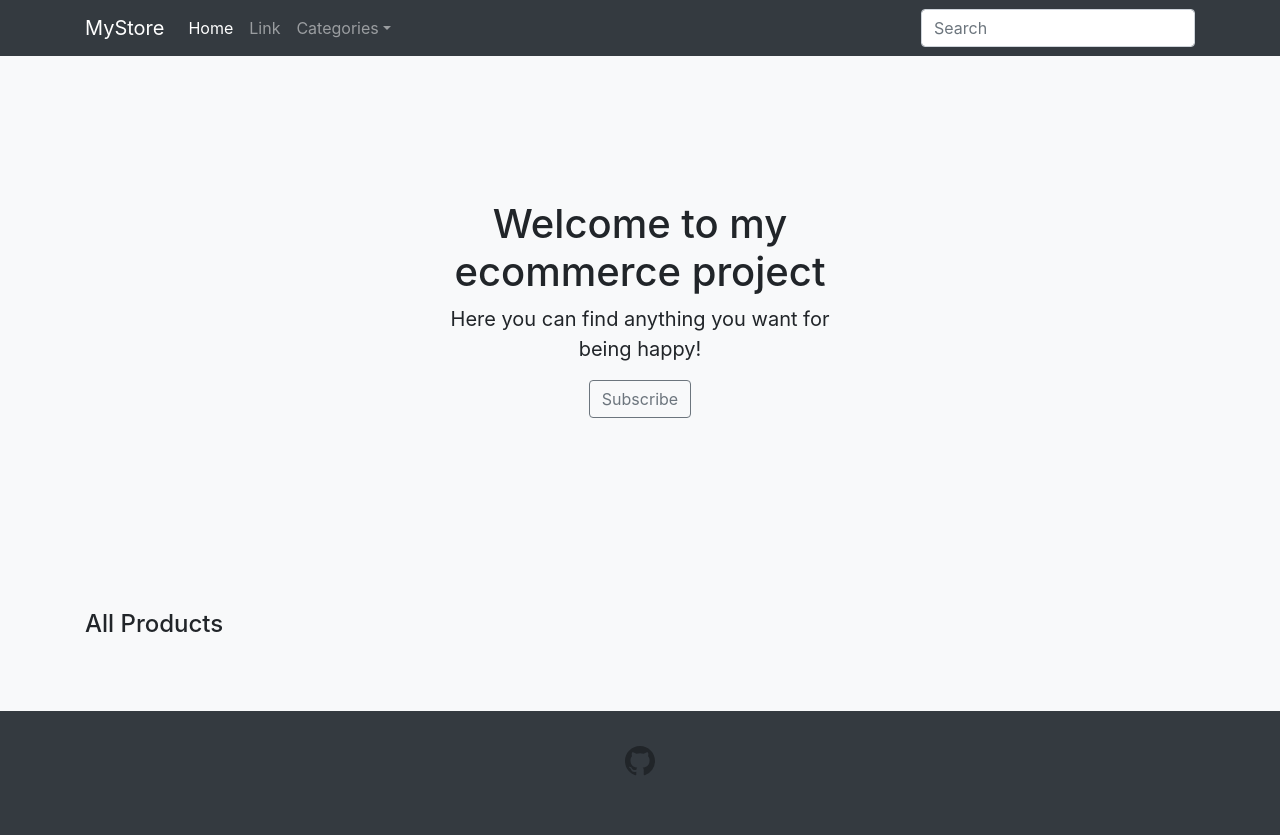
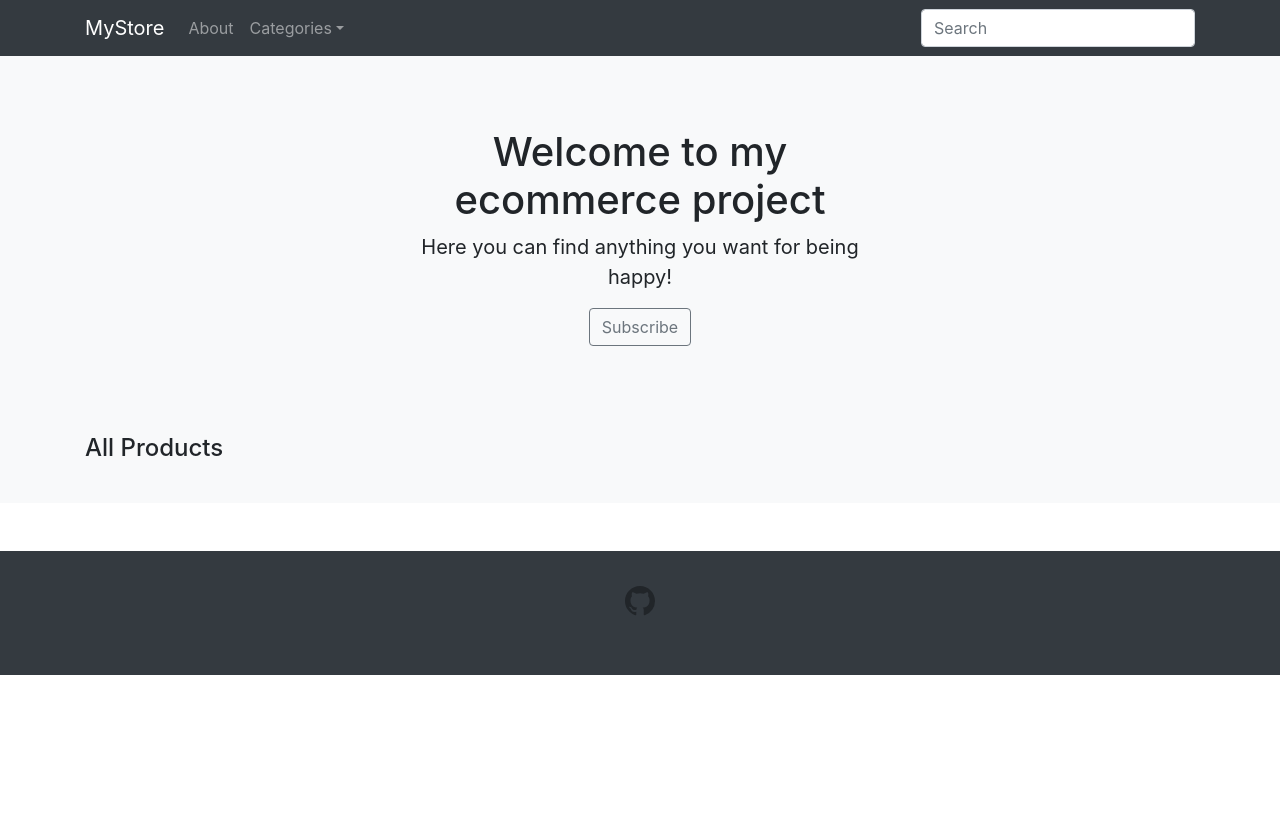
Before and after one commit to AdamRashi/ecommerce_store, a Django app: page / in a window 1280 px wide. After the commit the page ends 675 px from the top, so only its background shows below. Run offline with Django 4.2, Linux system fonts and the light colour scheme; data that the repository does not hold is empty.

Commit message:
Code refactored

```diff
--- a/core/settings.py
+++ b/core/settings.py
@@ -1,6 +1,5 @@
 import os
 from pathlib import Path
-
 
 BASE_DIR = Path(__file__).resolve().parent.parent
 
@@ -43,7 +42,7 @@ TEMPLATES = [
                 'django.template.context_processors.request',
                 'django.contrib.auth.context_processors.auth',
                 'django.contrib.messages.context_processors.messages',
-                'store.views.categories',
+                'store.context_processors.categories',
             ],
         },
     },
--- /dev/null
+++ b/requirements.txt
@@ -0,0 +1,6 @@
+asgiref==3.5.2
+coverage==6.4.4
+Django==4.1
+Pillow==9.2.0
+sqlparse==0.4.2
+tzdata==2022.2
--- /dev/null
+++ b/setup.cfg
@@ -0,0 +1,2 @@
+[flake8]
+exclude = .git,*migrations*,*venv*
--- a/store/admin.py
+++ b/store/admin.py
@@ -1,12 +1,13 @@
 from django.contrib import admin
 
+from .models import Category, Product
 
-from .models import Category, Product
 
 @admin.register(Category)
 class CategoryAdmin(admin.ModelAdmin):
     list_display = ['name', 'slug']
     prepopulated_fields = {'slug': ('name',)}
+
 
 @admin.register(Product)
 class ProductAdmin(admin.ModelAdmin):
--- /dev/null
+++ b/store/context_processors.py
@@ -0,0 +1,7 @@
+from .models import Category
+
+
+def categories(request):
+    return {
+        'categories': Category.objects.all(),
+    }
--- a/store/urls.py
+++ b/store/urls.py
@@ -2,11 +2,11 @@ from django.urls import path
 
 from . import views
 
-
 app_name = 'store'
 
 urlpatterns = [
-    path('', views.all_products, name='home'),
-    path('item/<slug:slug>/', views.product_detail, name='product_detail'),
-    path('search/<slug:category_slug>/', views.category_list, name='category_list')
+    path('', views.product_all, name='home'),
+    path('<slug:slug>/', views.product_detail, name='product_detail'),
+    path('shop/<slug:category_slug>/', views.category_list,
+         name='category_list')
 ]
--- a/store/views.py
+++ b/store/views.py
@@ -3,24 +3,18 @@ from django.shortcuts import get_object_or_404, render
 from .models import Category, Product
 
 
-def all_products(request):
+def product_all(request):
     products = Product.objects.all()
     return render(request, 'store/home.html', {'products': products})
 
 
-def categories(request):
-    return {
-        'categories': Category.objects.all(),
-    }
-
-
 def product_detail(request, slug):
     product = get_object_or_404(Product, slug=slug, in_stock=True)
-    return render(request, 'store/products/detail.html', {'product': product})
+    return render(request, 'store/products/unit.html', {'product': product})
 
 
 def category_list(request, category_slug):
     category = get_object_or_404(Category, slug=category_slug)
     products = Product.objects.filter(category=category)
-    return render(request, 'store/products/category.html', {'category': category,
-                                                            'products': products})
+    return render(request, 'store/products/category.html',
+                  {'category': category, 'products': products})
--- a/templates/store/base.html
+++ b/templates/store/base.html
@@ -14,18 +14,15 @@
   <header>
     <nav class="navbar navbar-expand-lg navbar-dark bg-dark">
       <div class="container">
-        <a class="navbar-brand" href="#">MyStore</a>
+        <a class="navbar-brand" href="/">MyStore</a>
         <button class="navbar-toggler" type="button" data-toggle="collapse" data-target="#navbarsExample07" aria-controls="navbarsExample07" aria-expanded="false" aria-label="Toggle navigation">
           <span class="navbar-toggler-icon"></span>
         </button>
 
         <div class="collapse navbar-collapse" id="navbarsExample07">
           <ul class="navbar-nav mr-auto">
-            <li class="nav-item active">
-              <a class="nav-link" href="#">Home <span class="sr-only">(current)</span></a>
-            </li>
             <li class="nav-item">
-              <a class="nav-link" href="#">Link</a>
+              <a class="nav-link" href="#">About</a>
             </li>
             <li class="nav-item dropdown">
               <a class="nav-link dropdown-toggle" href="#" id="dropdown07" data-toggle="dropdown" aria-haspopup="true" aria-expanded="false">Categories</a>
@@ -51,7 +48,7 @@
     <div id="content"> {% block content %} {% endblock %} </div>
   </main>
 
-  <footer class="bg-dark text-center text-white">
+  <footer class="mt-5 bg-dark text-center text-white">
           <!-- Grid container -->
           <div class="container p-4 pb-0">
             <!-- Section: Social media -->
@@ -69,7 +66,7 @@
 
     <!-- Optional JavaScript -->
     <!-- jQuery first, then Popper.js, then Bootstrap JS -->
-    <script src="https://code.jquery.com/jquery-3.3.1.slim.min.js" integrity="sha384-q8i/X+965DzO0rT7abK41JStQIAqVgRVzpbzo5smXKp4YfRvH+8abtTE1Pi6jizo" crossorigin="anonymous"></script>
+    <script src="https://code.jquery.com/jquery-3.6.0.min.js" integrity="sha256-/xUj+3OJU5yExlq6GSYGSHk7tPXikynS7ogEvDej/m4=" crossorigin="anonymous"></script>
     <script src="https://cdn.jsdelivr.net/npm/popper.js@1.14.7/dist/umd/popper.min.js" integrity="sha384-UO2eT0CpHqdSJQ6hJty5KVphtPhzWj9WO1clHTMGa3JDZwrnQq4sF86dIHNDz0W1" crossorigin="anonymous"></script>
     <script src="https://cdn.jsdelivr.net/npm/bootstrap@4.3.1/dist/js/bootstrap.min.js" integrity="sha384-JjSmVgyd0p3pXB1rRibZUAYoIIy6OrQ6VrjIEaFf/nJGzIxFDsf4x0xIM+B07jRM" crossorigin="anonymous"></script>
   </body>
--- a/templates/store/home.html
+++ b/templates/store/home.html
@@ -6,7 +6,7 @@
 {% block content %}
 
 <div class="position-relative overflow-hidden p-3 p-md-5 m-md text-center bg-light">
-      <div class="col-md-5 p-lg-5 mx-auto my-5">
+      <div class="col-md-5 p-lg-2 mx-auto my-3">
         <h1 class="display-5 font-weight-heavy">
           Welcome to my ecommerce project
         </h1>
@@ -21,7 +21,7 @@
       <div class="product-device product-device-2 shadow-sm d-none d-md-block"></div>
 </div>
 
-<div class="album py-5 bg-light">
+<div class="album py-3 bg-light">
     <div class="container">
 
       <div class="pb-3 h4">All Products</div>
```
Also changed, not shown: core/asgi.py (+0 -9 lines), core/urls.py (+4 -3 lines), core/wsgi.py (+0 -9 lines), store/models.py (+5 -3 lines), store/tests/test_models.py (+2 -1 lines), store/migrations/0001_initial.py, templates/store/products/unit.html (renamed from templates/store/products/detail.html).
